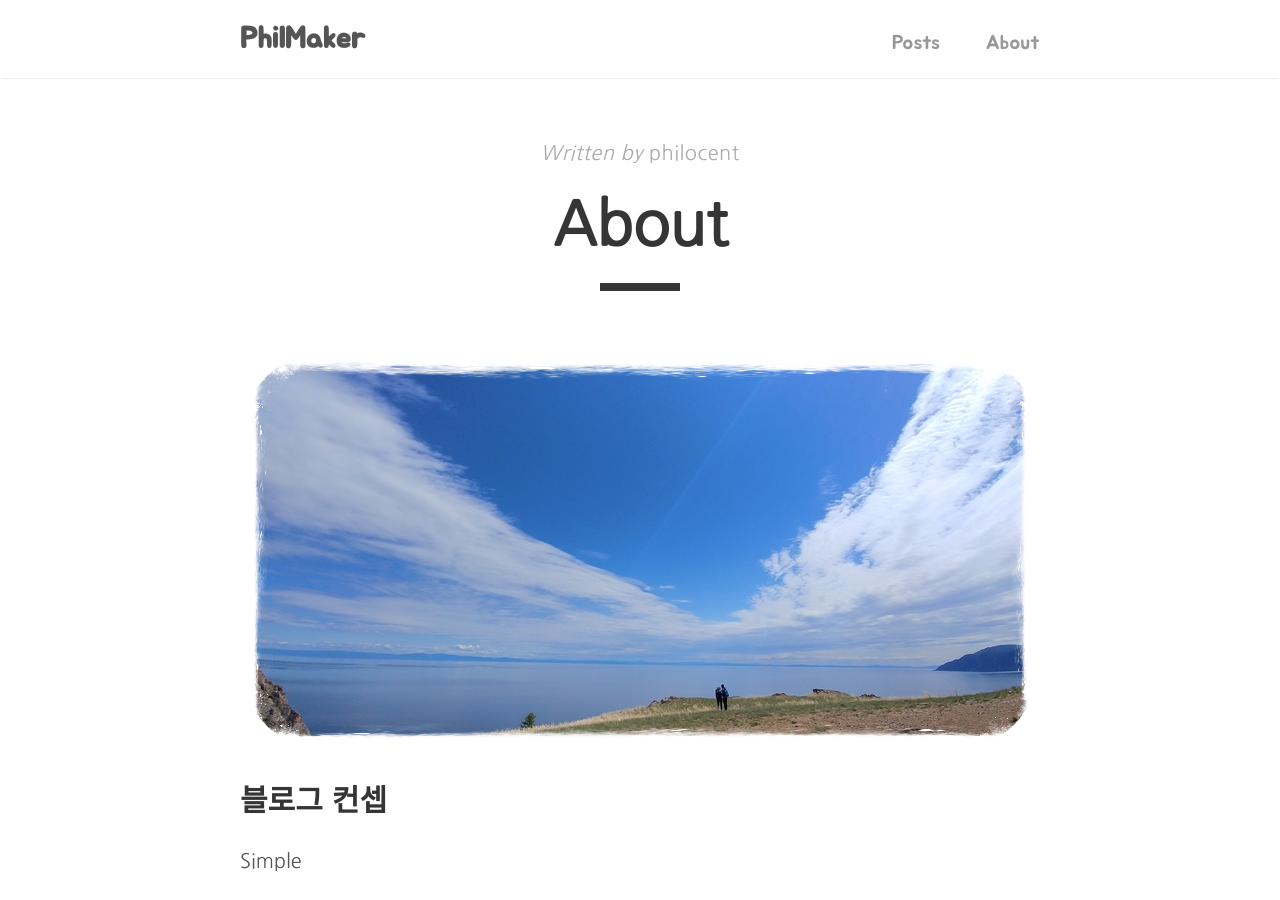
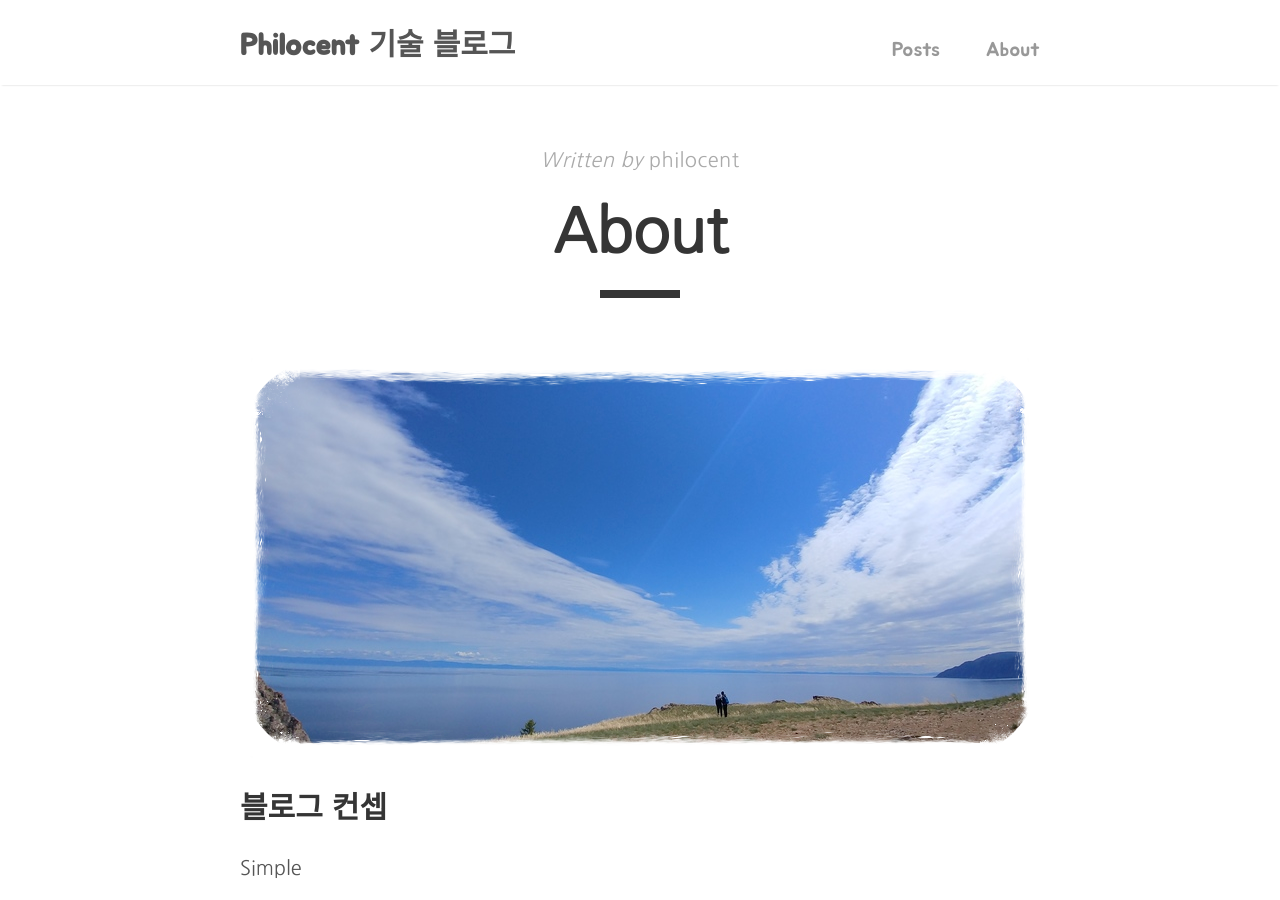
Before and after one commit to philocent/philocent.github.io, a Jekyll site: the page built from about.md, in a window 1280 px wide and 900 px high. Built offline with Jekyll 4.4.1, drawn with Linux system fonts in a browser that asks for light colours.

Commit message:
title change

```diff
--- a/_config.yml
+++ b/_config.yml
@@ -1,5 +1,5 @@
 # Site settings
-title:          PhilMaker
+title:          Philocent 기술 블로그
 description:    "Minimal Jekyll theme for storytellers"
 baseurl:   #     "/"
 url:       #     "http://localhost:4000/"
```
